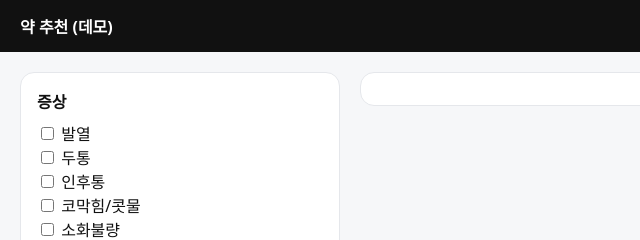
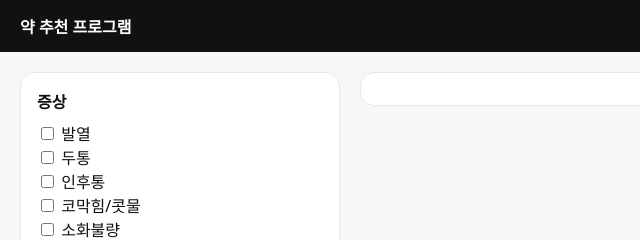
Before and after one commit to but8123/pills, a plain HTML site: page index.html in a window 1280 px wide. Shown: the top 240 px of the page, 0-640 px from the left. Drawn offline with Linux system fonts and the light colour scheme.

Commit message:
Update index.html

```diff
--- a/index.html
+++ b/index.html
@@ -3,11 +3,11 @@
 <head>
   <meta charset="utf-8" />
   <meta name="viewport" content="width=device-width, initial-scale=1" />
-  <title>약 추천 (데모)</title>
+  <title>약 추천 프로그램</title>
   <link rel="stylesheet" href="styles.css" />
 </head>
 <body>
-  <header>약 추천 (데모)</header>
+  <header>약 추천 프로그램</header>
 
   <main class="wrap">
     <!-- 왼쪽: 증상/알레르기 입력 -->
```
